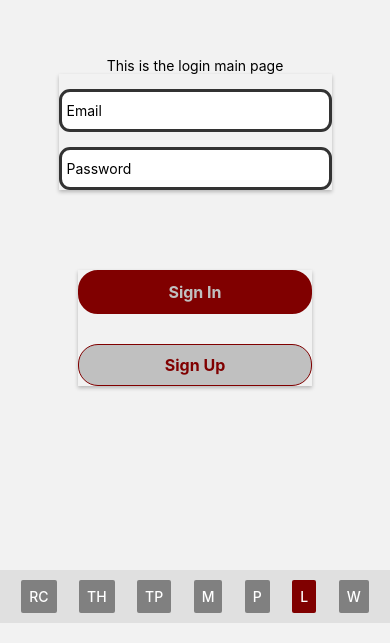
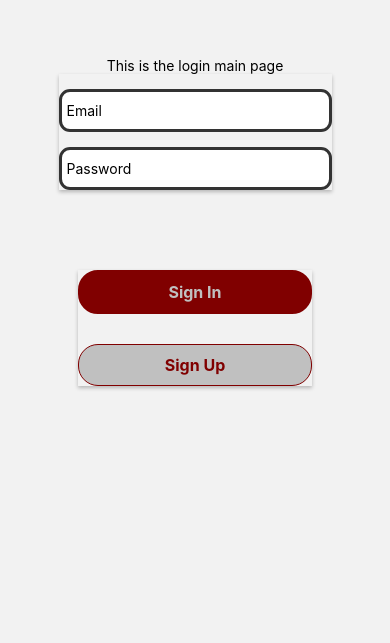
Before and after one commit to JoJos-Blue-Ocean/TheWorld, a React Native app: screen /Login in a window 390 px wide. Shown: the part 201-844 px from the top of the page. Built offline with nearby package versions, Linux system fonts and the light colour scheme.

Commit message:
Hiding buttons on Login screens, removing back navigation to Login

```diff
--- a/client/src/components/NavigationPane.jsx
+++ b/client/src/components/NavigationPane.jsx
@@ -1,6 +1,8 @@
-import React, { useState } from 'react';
+import React, { useState, useContext } from 'react';
 import { useNavigation } from '@react-navigation/native';
 import { StyleSheet, View, Button } from 'react-native';
+import UserContext from './UserContext';
+
 const styles = StyleSheet.create({
   container: {
     flex: 1,
@@ -22,7 +24,9 @@ const styles = StyleSheet.create({
 });
 export default function NavigationPane({ children }) {
   const navigation = useNavigation();
-  const [activeButton, setActiveButton] = useState('Login');
+  const [activeButton, setActiveButton] = useState('RecordCatalog');
+  const [uid, setUid] = useContext(UserContext);
+
   const handlePress = (button) => {
     setActiveButton(button);
     navigation.navigate(button);
@@ -30,6 +34,7 @@ export default function NavigationPane({ children }) {
   return (
     <View style={styles.container}>
       {children}
+      {!uid ? null : ( // do not show buttons if user has not logged in
         <View style={styles.navBar}>
           <Button
             title="RC"
@@ -57,16 +62,12 @@ export default function NavigationPane({ children }) {
             color={activeButton === 'Profile' ? '#800000' : '#808080'}
           />
           <Button
-          title="L"
-          onPress={() => handlePress('Login')}
-          color={activeButton === 'Login' ? '#800000' : '#808080'}
-        />
-        <Button
             title="W"
             onPress={() => handlePress('WishList')}
             color={activeButton === 'WishList' ? '#800000' : '#808080'}
           />
         </View>
+      )}
     </View>
   );
 }
--- a/client/src/components/login/Login.jsx
+++ b/client/src/components/login/Login.jsx
@@ -4,6 +4,7 @@ import {
 } from 'react-native';
 import { useNavigation } from '@react-navigation/core';
 import { createUserWithEmailAndPassword, signInWithEmailAndPassword } from 'firebase/auth';
+import { StackActions } from '@react-navigation/native';
 import { auth } from '../../firebase';
 import UserContext from '../UserContext';
 
@@ -21,8 +22,11 @@ export default function Login({ route }) {
         setUid(user.uid);
         setEmail('');
         setPassword('');
-        navigation.navigate('RecordCatalog');
+
         console.log('Logged In with', user);
+        navigation.dispatch(
+          StackActions.replace('RecordCatalog')
+        );
       })
       .catch(err => alert(err.message));
   };
```
Lines whose indentation alone changed are shown as unchanged.
